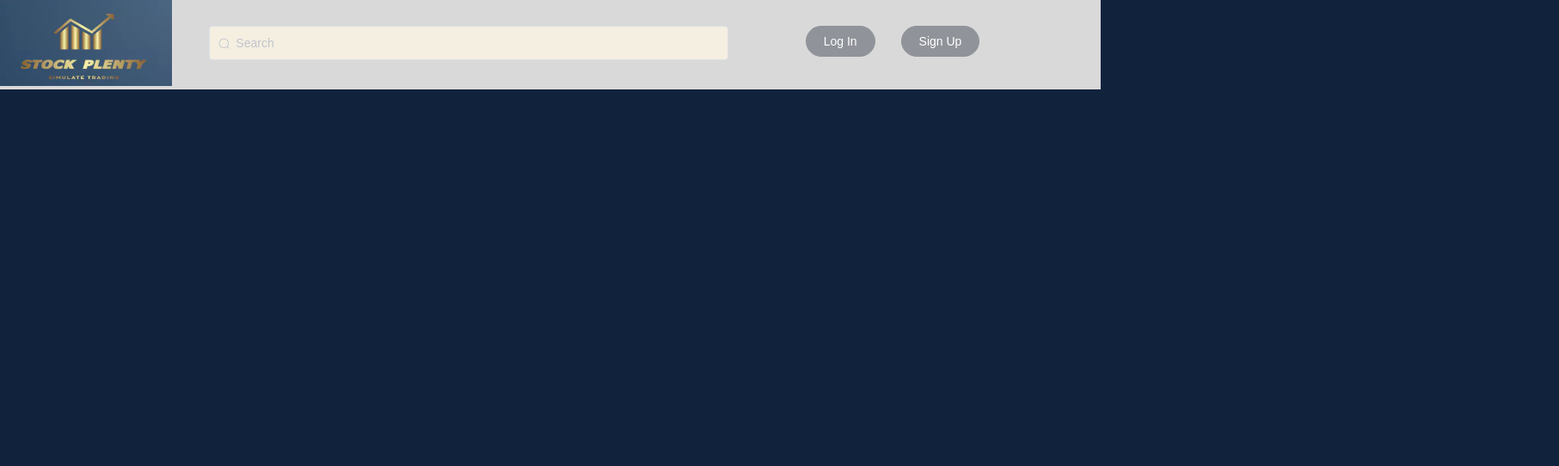
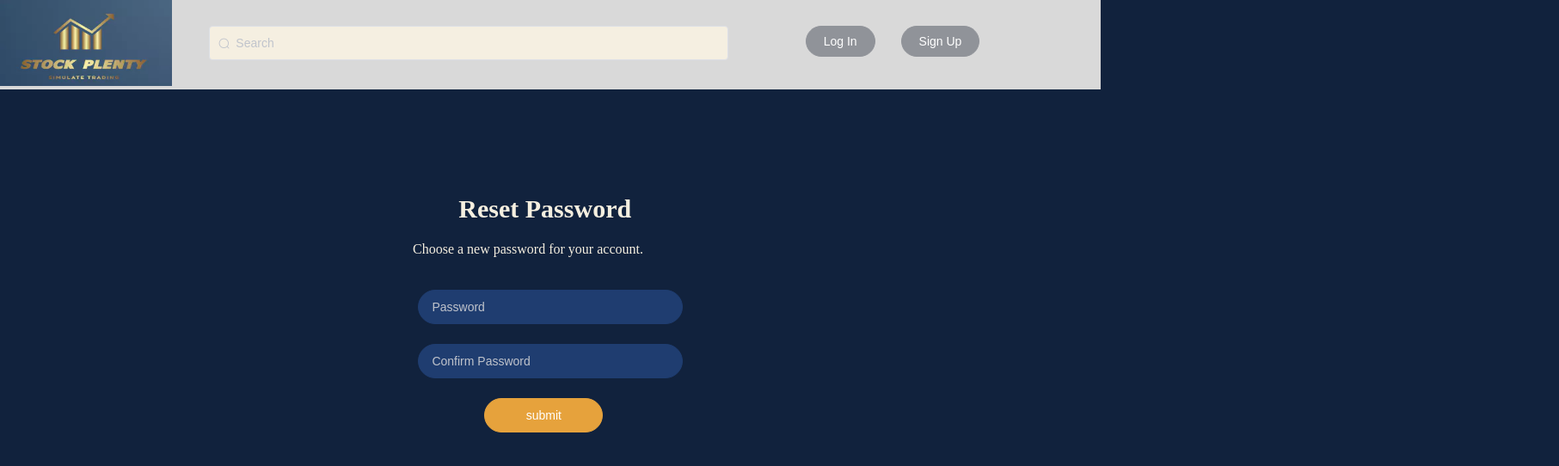
Before and after one commit to Luxixie/ICT-Mahidol-2022-Senior-project, a Vue app in the folder webproject2/: page /newpassword in a window 1280 px wide. Shown: the top 542 px of the page at 86% size, 1813 px wide, since content can reach past the window. Built offline with nearby package versions, Linux system fonts and the light colour scheme.

Commit message:
add new page
Password recovery, send email, complete password

```diff
--- a/webproject2/src/App.vue
+++ b/webproject2/src/App.vue
@@ -25,3 +25,5 @@ body{
   background: #11223d;
 }
 </style>
+
+<!--write the code time: -->
--- /dev/null
+++ b/webproject2/src/pages/home/homePage2.vue
@@ -0,0 +1,56 @@
+<template>
+    <div>
+        <el-row>
+            <el-col :span="24">
+                <img src="./imges/backgroud.png" />
+            </el-col>
+
+        </el-row>
+        <el-row>
+            <el-col :span="8" :offset="10">
+                <h1 id="homepageTitle">Home Page</h1>
+            </el-col>
+        </el-row>
+        <el-row id="home-bt-row">
+            <el-col class="home-bts" :span="6" :offset="0">
+                <el-button class="homebt" type="warning" round>Buy and Sell</el-button>
+            </el-col>
+            <el-col class="home-bts" :span="6">
+                <el-button class="homebt" type="warning" round>Market Information</el-button>
+            </el-col>
+            <el-col class="home-bts" :span="6">
+                <el-button class="homebt" type="warning" round>Portfolio</el-button>
+            </el-col>
+            <el-col class="home-bts" :span="6">
+                <el-button class="homebt" type="warning" round>Stock Knowledge</el-button>
+            </el-col>
+        </el-row>
+    </div>
+
+</template>
+
+<script>
+</script>
+
+<style>
+#homepageTitle {
+    color: #ffffff;
+}
+#home-bt-row{
+   margin-top: 100px;
+}
+
+
+.homebt {
+  color: black;
+  font-size: 30px;
+  width: 80%;
+  height: 60%;
+}
+
+.home-bts {
+  height: 150px;
+  border-radius: 100px;
+}
+
+</style>
--- /dev/null
+++ b/webproject2/src/pages/login/completeresetpassword.vue
@@ -0,0 +1,50 @@
+<template>
+    <div id="completeresetpassword-div">
+        <el-row>
+            <el-col id="completeresetpassword-title-col" :span="24" :offset="10">
+                <h1 id="completeresetpassword-title">Password Recovery</h1>
+            </el-col>
+        </el-row>
+        <el-row>
+            <el-col id="completeresetpassword-title-info" :span="24" :offset="9">
+                <span >Your password already changed! You can log into your account again </span>
+            </el-col>
+        </el-row>
+        <el-row>
+            <el-button round type="warning" @click="Backlogin" style="width: 20%; margin-left: 40%; float: left;">Log in</el-button>
+        </el-row>
+
+    </div>
+</template>
+<script>
+export default {
+    methods: {
+        Backlogin() {
+            console.log('submit!');
+            this.$router.push('/login')
+        }
+    }
+}
+</script>
+
+<style>
+.completeresetpassword-bt{
+ margin-left: 30px;
+}
+
+#completeresetpassword-div {
+    margin-top: 8%;
+}
+
+#completeresetpassword-title {
+    color: #f5efe0;
+    font-size: 30px;
+}
+
+#completeresetpassword-title-info {
+    margin-left: 40%;
+    margin-bottom: 3%;
+    color: #f5efe0;
+
+}
+</style>
--- a/webproject2/src/pages/login/forgetpasswordPage.vue
+++ b/webproject2/src/pages/login/forgetpasswordPage.vue
@@ -40,6 +40,7 @@ export default {
     methods: {
         Tryforgetpassword() {
             console.log('submit!');
+            this.$router.push('/sendemail')
         },
         GoRegisterPage() {
             console.log('submit!');
--- a/webproject2/src/pages/login/loginPage.vue
+++ b/webproject2/src/pages/login/loginPage.vue
@@ -13,7 +13,7 @@
                 <el-input id="login-input" placeholder="Password" show-password v-model="form.password" ></el-input>
             </el-form-item>
             <el-form-item style="margin: 0px; padding: 0px;">
-                <router-link  to='./signup' style="float: right; color: white;">Forget Password?</router-link>
+                <router-link  to='/forgetpassword' style="float: right; color: white;">Forget Password?</router-link>
             </el-form-item>
             <el-form-item>
                 <el-button round type="warning" @click="TryLogin" style="width: 45%; float: left;">Login</el-button>
@@ -35,10 +35,11 @@ export default {
     },
     methods: {
         TryLogin() {
-            this.$router.push("/")
+            this.$router.push("./home2")
         },
         GoRegisterPage() {
             console.log('submit!');
+            this.$router.push("./signup")
         }
     }
 }
--- a/webproject2/src/pages/login/newpasswordPage.vue
+++ b/webproject2/src/pages/login/newpasswordPage.vue
@@ -0,0 +1,75 @@
+<template>
+    <div id="newpassword-div">
+        <el-row>
+            <el-col id="newpassword-title-col" :span="24" :offset="10">
+                <h1 id="newpassword-title">Reset Password</h1>
+            </el-col>
+        </el-row>
+        <el-row>
+            <el-col id="newpassword-title-info" :span="24" :offset="9">
+                <span >Choose a new password for your account.</span>
+            </el-col>
+        </el-row>
+        <el-form id="newpassword-form" ref="form" :model="form">
+            <el-form-item>
+                <el-input id="newpassword-input" placeholder="Password" v-model="form.password"></el-input>
+            </el-form-item>
+            <el-form-item>
+                <el-input id="newpassword-input" placeholder="Confirm Password" v-model="form.password2"/>
+            </el-form-item>
+            <el-form-item>
+                <el-button round type="warning" @click="completepassword" style="width: 45%; margin-left: 25%; float: left;">submit</el-button>
+
+            </el-form-item>
+        </el-form>
+    </div>
+</template>
+<script>
+export default {
+    data() {
+        return {
+            form: {
+                password:'',
+                password1:''
+            }
+        }
+    },
+    methods: {
+        completepassword() {
+            console.log('submit!');
+            this.$router.push('/completeresetpassword')
+        }
+    }
+}
+</script>
+
+<style>
+.newpassword-bt{
+ margin-left: 30px;
+}
+#newpassword-input {
+    background: #1f3d70;
+    border-color: #1f3d70;
+    border-radius: 100px;
+    color: #f5efe0;
+}
+
+#newpassword-form {
+    margin-left: 38%;
+    margin-right:38%;
+}
+
+#newpassword-div {
+    margin-top: 8%;
+}
+
+#newpassword-title {
+    color: #f5efe0;
+    font-size: 30px;
+}
+
+#newpassword-title-info {
+  margin-bottom: 3%;
+  color: #f5efe0;
+}
+</style>
--- /dev/null
+++ b/webproject2/src/pages/login/sendemailpage.vue
@@ -0,0 +1,50 @@
+<template>
+    <div id="sendemail-div">
+        <el-row>
+            <el-col id="sendemail-title-col" :span="24" :offset="10">
+                <h1 id="sendemail-title">Password Recovery</h1>
+            </el-col>
+        </el-row>
+        <el-row>
+            <el-col id="sendemail-title-info" :span="24" :offset="9">
+                <span >We just sent you an email containing further instructions.</span>
+            </el-col>
+        </el-row>
+        <el-row>
+            <el-button round type="warning" @click="Tryforgetpassword" style="width: 20%; margin-left: 40%; float: left;">Next</el-button>
+        </el-row>
+
+    </div>
+</template>
+<script>
+export default {
+    methods: {
+        Tryforgetpassword() {
+            console.log('submit!');
+            this.$router.push('/newpassword')
+        }
+    }
+}
+</script>
+
+<style>
+.sendemail-bt{
+ margin-left: 30px;
+}
+
+#sendemail-div {
+    margin-top: 8%;
+}
+
+#sendemail-title {
+    color: #f5efe0;
+    font-size: 30px;
+}
+
+#sendemail-title-info {
+    margin-left: 40%;
+    margin-bottom: 3%;
+    color: #f5efe0;
+
+}
+</style>
--- a/webproject2/src/pages/login/signupPage.vue
+++ b/webproject2/src/pages/login/signupPage.vue
@@ -60,6 +60,7 @@ export default {
     methods: {
         TryLogin() {
             console.log('submit!');
+            this.$router.push('/home2')
         },
         GoRegisterPage() {
             console.log('submit!');
```
Also changed, not shown: webproject2/src/router/index.js (+14 -1 lines), 1 other file (tests, documents, lock files or other folders).
